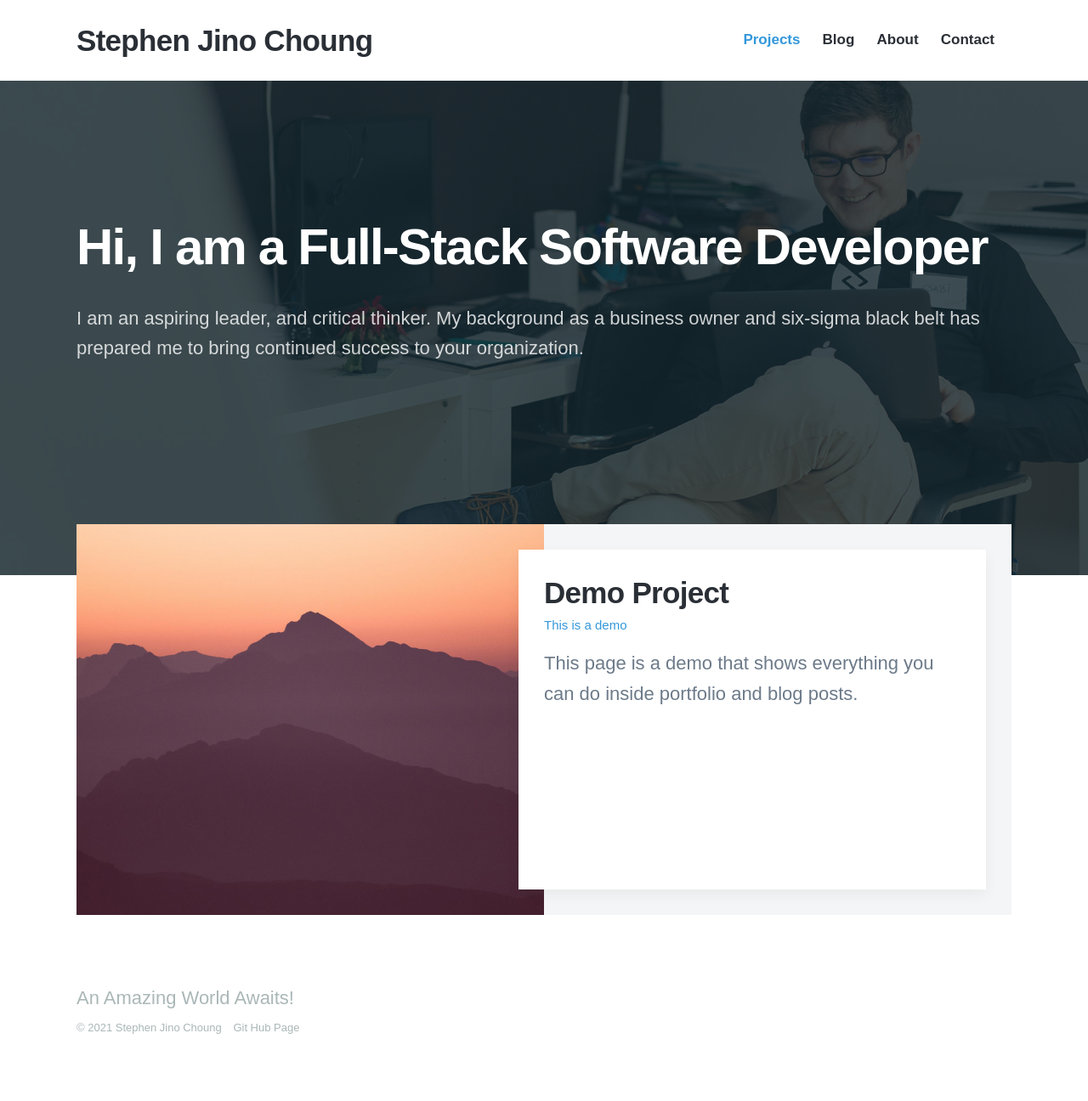
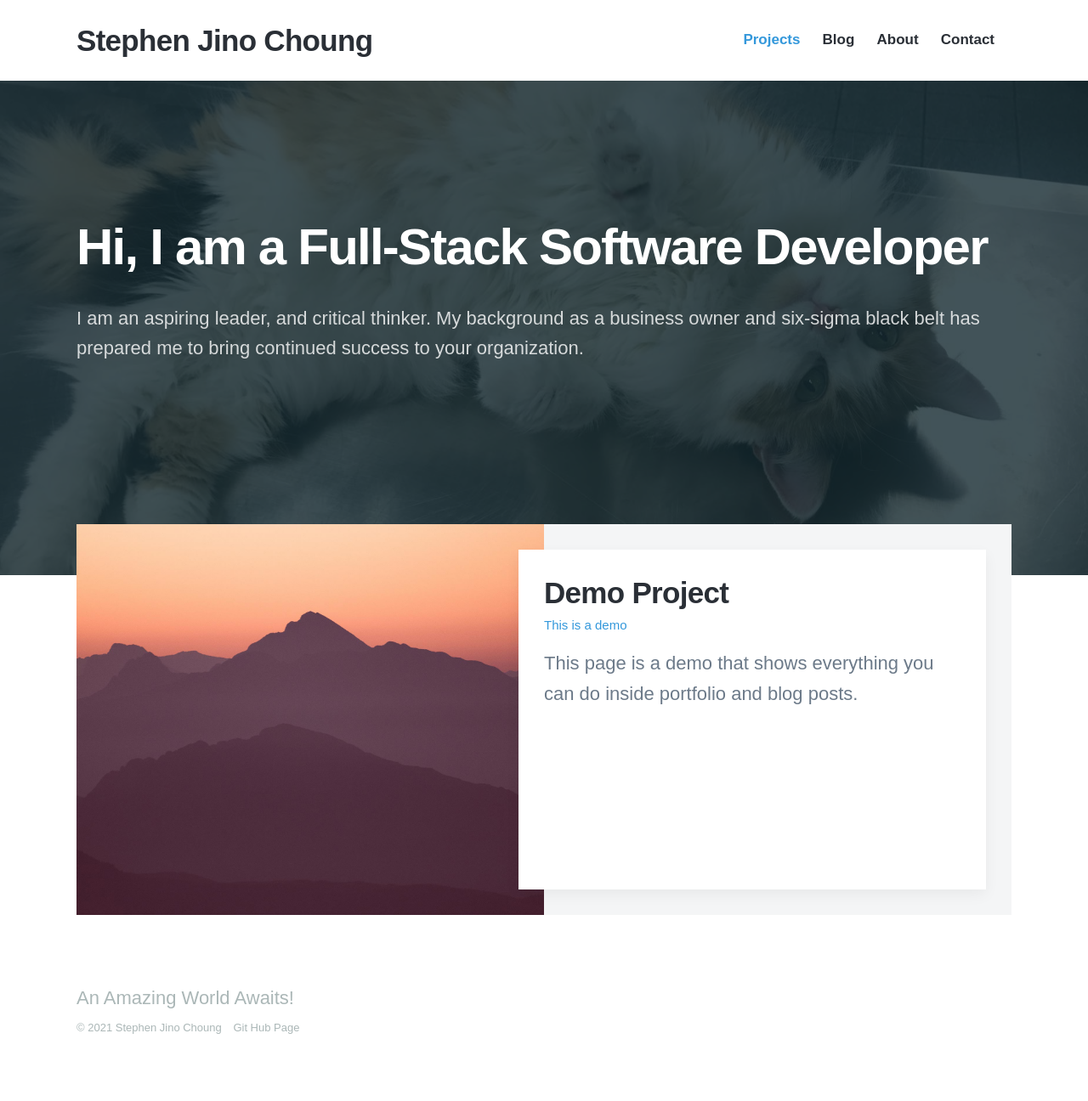
Before and after one commit to Twprcntmlk/Twprcntmlk.github.io, a Jekyll site: the page built from index.html, in a window 1280 px wide. Shown: the whole page at 85% size. Built offline with Jekyll 4.4.1, drawn with Linux system fonts in a browser that asks for light colours; nearby versions of some CDN libraries; some web fonts are replaced.

Commit message:
homepage image

```diff
--- a/index.html
+++ b/index.html
@@ -2,7 +2,7 @@
 layout: default
 title: Hi, I am a Full-Stack Software Developer
 description: I am an aspiring leader, and critical thinker. My background as a business owner and six-sigma black belt has prepared me to bring continued success to your organization.
-featured_image: /images/demo/home.jpg
+featured_image: /images/demo/home2.jpg
 ---
 
 <section class="hero">
```
Also changed, not shown: images/demo/home2.jpg (added).
